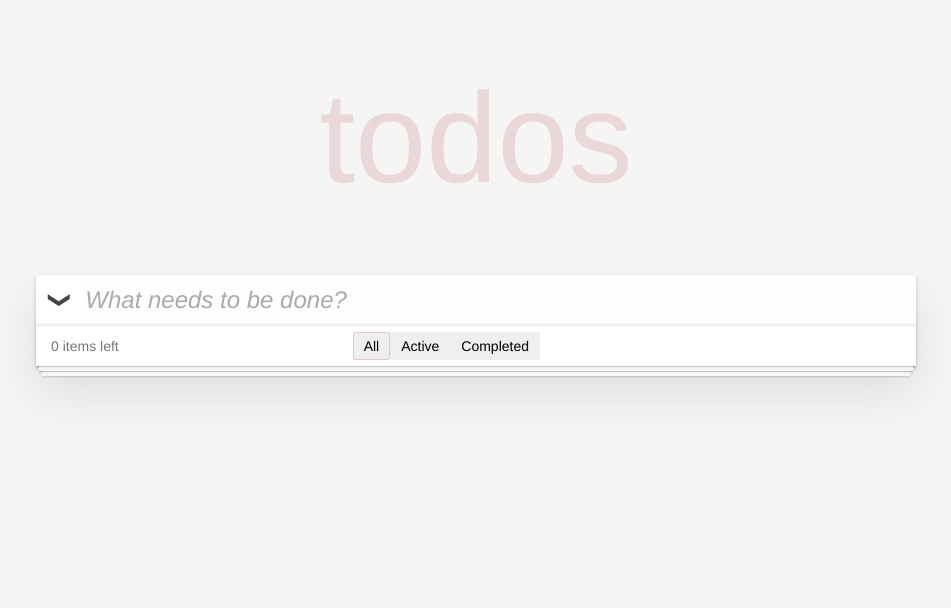
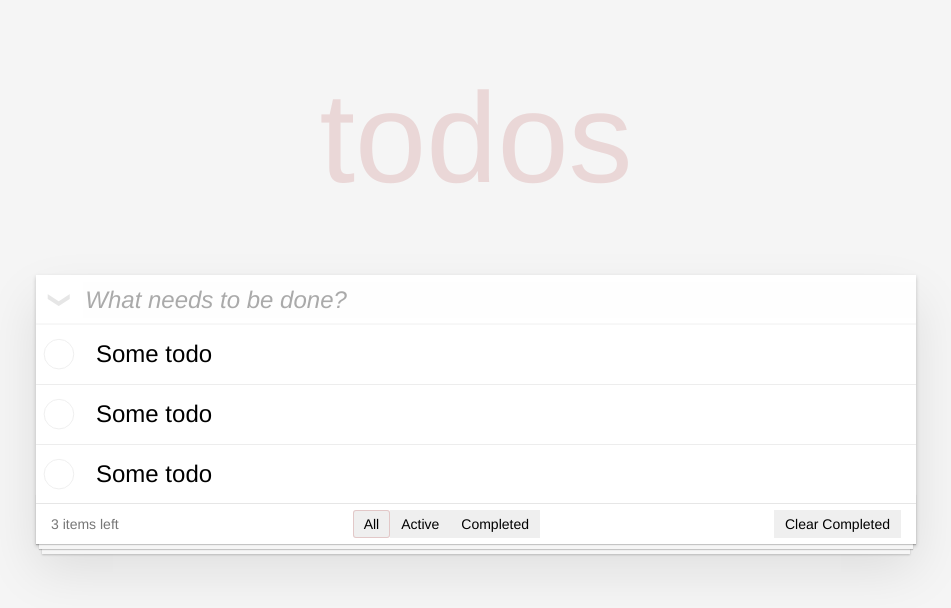
Before and after one commit to nartc/rn-lunch-learn, a React (Create React App) app: page / in a window 1280 px wide. Shown: the top 608 px of the page, without its empty margins (164-1115 px from the left). Built offline with nearby package versions, Linux system fonts and the light colour scheme.

Commit message:
start lunch and learn

```diff
--- a/src/App.tsx
+++ b/src/App.tsx
@@ -13,97 +13,17 @@ export type Todo = {
 
 export type FilterType = 'all' | 'active' | 'completed';
 
-type State = {
-  todos: Todo[];
-  filter: FilterType;
-};
-
-class App extends React.Component<{}, State> {
-
-  state: State = {
-    todos: [],
-    filter: 'all'
-  };
-
-  addTodo = (content: string) => {
-    const newTodo = {
-      id: Date.now(),
-      content,
-      isCompleted: false
-    };
-
-    this.setState(prev => ({ todos: [...prev.todos, newTodo] }));
-  };
-
-  toggleAll = (completing: boolean) => {
-    this.setState({ todos: this.state.todos.map(todo => ({ ...todo, isCompleted: completing })) });
-  };
-
-  toggleTodo = (id: number) => {
-    const updatedTodos = this.state.todos.map(todo => {
-      return todo.id === id ? { ...todo, isCompleted: !todo.isCompleted } : { ...todo };
-    });
-    this.setState({ todos: updatedTodos });
-  };
-
-  deleteTodo = (id: number) => {
-    this.setState({ todos: this.state.todos.filter(todo => todo.id !== id) });
-  };
-
-  updateTodo = (id: number, content: string) => {
-    this.setState({
-      todos: this.state.todos.map(todo => {
-        return todo.id === id ? { ...todo, content } : { ...todo };
-      })
-    });
-  };
-
-  clearCompleted = () => {
-    this.setState({ todos: this.state.todos.filter(todo => !todo.isCompleted) });
-  };
-
-  filter = (type: FilterType) => {
-    this.setState({ filter: type });
-  };
-
-  get activeItemsCount(): number {
-    return this.state.todos.filter(todo => !todo.isCompleted).length;
-  }
-
-  get hasCompleted(): boolean {
-    return (this.state.todos.length - this.activeItemsCount) > 0;
-  }
-
-  render() {
-    const { todos, filter } = this.state;
-
-    const filteredTodos = todos.filter(todo => {
-      return filter === 'completed'
-        ? todo.isCompleted
-        : filter === 'active'
-          ? !todo.isCompleted
-          : filter === 'all';
-    });
-
-    const isAllToggled = todos.every(todo => todo.isCompleted);
-
+const App: React.FC = () => {
   return (
     <div className={ styles.wrapper }>
       <Title/>
       <div className={ styles.todoApp }>
-          <TodoInput onSubmit={ this.addTodo }
-                     onToggleAll={ this.toggleAll }
-                     isAllToggled={ isAllToggled }/>
-          <TodoList items={ filteredTodos } onToggle={ this.toggleTodo } onDelete={ this.deleteTodo } onUpdateTodo={ this.updateTodo }/>
-          <Footer itemsCount={ this.activeItemsCount }
-                  hasCompleted={ this.hasCompleted }
-                  currentFilter={ filter }
-                  onFilter={ this.filter }
-                  onClearCompleted={ this.clearCompleted }/>
+        <TodoInput/>
+        <TodoList/>
+        <Footer/>
       </div>
     </div>
   );
-  }
 };
 
 export default App;
--- a/src/components/Footer/Footer.tsx
+++ b/src/components/Footer/Footer.tsx
@@ -2,43 +2,30 @@ import * as React from 'react';
 import { FilterType } from '../../App';
 import styles from './Footer.module.scss';
 
-type Props = {
-  itemsCount: number;
-  hasCompleted: boolean;
-  currentFilter: FilterType;
-  onFilter: (type: FilterType) => void;
-  onClearCompleted: () => void;
-};
-const Footer: React.FC<Props> = ({ itemsCount, onClearCompleted, onFilter, hasCompleted, currentFilter }) => {
+const Footer: React.FC = () => {
   console.log('Footer render');
 
-  const onFilterHandler = (type: FilterType) => () => {
-    onFilter(type);
+  const filterButtonClass = (type: FilterType) => {
+    return type === 'all' ? `${ styles.filterBtn } ${ styles.border }` : styles.filterBtn;
   };
 
-  const filterButtonClass = (type: FilterType) => {
-    return type === currentFilter ? `${ styles.filterBtn } ${ styles.border }` : styles.filterBtn;
-  };
+  const hasCompleted = true;
 
   return (
     <footer className={ styles.footer }>
-      <span className={ styles.itemCount }>{ itemsCount } items left</span>
+      <span className={ styles.itemCount }>3 items left</span>
       <div className={ styles.filters }>
-        <button className={ filterButtonClass('all') } type={ 'button' } onClick={ onFilterHandler('all') }>All</button>
-        <button className={ filterButtonClass('active') }
-                type={ 'button' }
-                onClick={ onFilterHandler('active') }>Active
+        <button className={ filterButtonClass('all') } type={ 'button' }>All</button>
+        <button className={ filterButtonClass('active') } type={ 'button' }>
+          Active
         </button>
-        <button className={ filterButtonClass('completed') }
-                type={ 'button' }
-                onClick={ onFilterHandler('completed') }>
+        <button className={ filterButtonClass('completed') } type={ 'button' }>
           Completed
         </button>
       </div>
       <div className={ styles.filters }>
         <button className={ `${ styles.clearCompleted } ${ hasCompleted ? '' : styles.hide }` }
-                type={ 'button' }
-                onClick={ onClearCompleted }>
+                type={ 'button' }>
           Clear Completed
         </button>
       </div>
--- a/src/components/Todo/TodoInput/TodoInput.tsx
+++ b/src/components/Todo/TodoInput/TodoInput.tsx
@@ -1,61 +1,21 @@
 import React from 'react';
 import styles from './TodoInput.module.scss';
 
-type Props = {
-  isAllToggled: boolean;
-  onSubmit: (content: string) => void;
-  onToggleAll: (completing: boolean) => void;
-};
-type State = {
-  content: string;
-};
+const TodoInput: React.FC = () => {
 
-class TodoInput extends React.Component<Props, State> {
-
-  state = {
-    content: ''
-  };
-
-  onChangeHandler = (event: React.ChangeEvent<HTMLInputElement>) => {
-    const { checked } = event.target;
-    this.props.onToggleAll(checked);
-  };
-
-  onInputChangeHandler = (event: React.ChangeEvent<HTMLInputElement>) => {
-    const { value } = event.target;
-    this.setState({ content: value });
-  };
-
-  onEnterKeyUpHandler = (event: React.KeyboardEvent<HTMLInputElement>) => {
-    const { key } = event;
-    const { content } = this.state;
-    if (key !== 'Enter' || content === '' || !content) {
-      return;
-    }
-
-    this.props.onSubmit(this.state.content);
-    this.setState({ content: '' });
-  };
-
-  render() {
-    const { content } = this.state;
-    const { isAllToggled } = this.props;
+  const isAllToggled = false;
 
   return (
     <div className={ styles.inputWrapper }>
       <label htmlFor={ 'toggleAll' } className={ isAllToggled ? styles.toggled : '' }>
         <input type='checkbox'
                id={ 'toggleAll' }
-                 className={ styles.toggleAllCheckbox }
-                 onChange={ this.onChangeHandler }/>
+               className={ styles.toggleAllCheckbox }/>
       </label>
       <input className={ styles.todoInput }
-               value={ content }
-               placeholder={ 'What needs to be done?' }
-               onChange={ this.onInputChangeHandler } onKeyUp={ this.onEnterKeyUpHandler }/>
+             placeholder={ 'What needs to be done?' }/>
     </div>
   );
-  }
 };
 
 export default TodoInput;
--- a/src/components/Todo/TodoItem/TodoItem.tsx
+++ b/src/components/Todo/TodoItem/TodoItem.tsx
@@ -1,58 +1,26 @@
 import React from 'react';
-import { Todo } from '../../../App';
 import styles from './TodoItem.module.scss';
 
-type Props = {
-  item: Todo;
-  onToggle: (id: number) => void;
-  onDelete: (id: number) => void;
-  onUpdateTodo: (id: number, content: string) => void;
-};
-type State = {
-  isEdit: boolean;
-  content: string;
-};
-
-class TodoItem extends React.Component<Props, State> {
-  state: State = {
-    isEdit: false,
-    content: this.props.item.content
-  };
-
-  onEnterKeyUpHandler = (id: number) => (event: React.KeyboardEvent<HTMLInputElement>) => {
-    const { key } = event;
-    const { content } = this.state;
-
-    if (key !== 'Enter' || content === '' || !content) {
-      return;
-    }
-
-    this.props.onUpdateTodo(id, content);
-    this.setState({ isEdit: false });
-  };
+class TodoItem extends React.Component {
 
   render() {
-    const { item, onToggle, onDelete } = this.props;
-    const { isEdit, content } = this.state;
+    const isEdit = false;
+    const isCompleted = false;
     return (
       <li className={ styles.todoItem }>
         { isEdit ? (
           <input type='text'
-                 value={ content }
-                 onChange={ ({ target }) => this.setState({ content: target.value }) }
-                 onKeyUp={ this.onEnterKeyUpHandler(item.id) }
+                 value={ 'Some todo' }
                  className={ styles.editInput }/>
         ) : (
           <>
-            <label htmlFor={ `toggle_${ item.id }` } className={ item.isCompleted ? styles.completed : '' }>
+            <label htmlFor={ `toggle_${ 123 }` } className={ isCompleted ? styles.completed : '' }>
               <input type="checkbox"
-                     id={ `toggle_${ item.id }` }
-                     className={ styles.toggleCheckbox }
-                     onChange={ () => onToggle(item.id) }/>
+                     id={ `toggle_${ 123 }` }
+                     className={ styles.toggleCheckbox }/>
             </label>
-            <span className={ styles.item }
-                  onDoubleClick={ () => this.setState({ isEdit: !this.props.item.isCompleted }) }>{ item.content }</span>
-            <button className={ styles.destroy } type={ 'button' } onClick={ () => onDelete(item.id) }/>
+            <span className={ styles.item }>Some todo</span>
+            <button className={ styles.destroy } type={ 'button' }/>
           </>
         ) }
       </li>
--- a/src/components/Todo/TodoList/TodoList.tsx
+++ b/src/components/Todo/TodoList/TodoList.tsx
@@ -1,26 +1,17 @@
 import React from 'react';
-import { Todo } from '../../../App';
 import TodoItem from '../TodoItem/TodoItem';
 import styles from './TodoList.module.scss';
 
-type Props = {
-  items: Todo[];
-  onToggle: (id: number) => void;
-  onDelete: (id: number) => void;
-  onUpdateTodo: (id: number, content: string) => void;
-};
-const TodoList: React.FC<Props> = ({ items, onToggle, onDelete, onUpdateTodo }) => {
-  return (
-    <ul className={ styles.todoList }>
-      { items.map(item => (
-        <TodoItem item={ item }
-                  key={ item.id }
-                  onToggle={ onToggle }
-                  onDelete={ onDelete }
-                  onUpdateTodo={ onUpdateTodo }/>
-      )) }
-    </ul>
-  );
+class TodoList extends React.Component {
+  render() {
+    return (
+      <ul className={ styles.todoList }>
+        <TodoItem/>
+        <TodoItem/>
+        <TodoItem/>
+      </ul>
+    );
+  }
 };
 
 export default TodoList;
```
Lines whose indentation alone changed are shown as unchanged.
